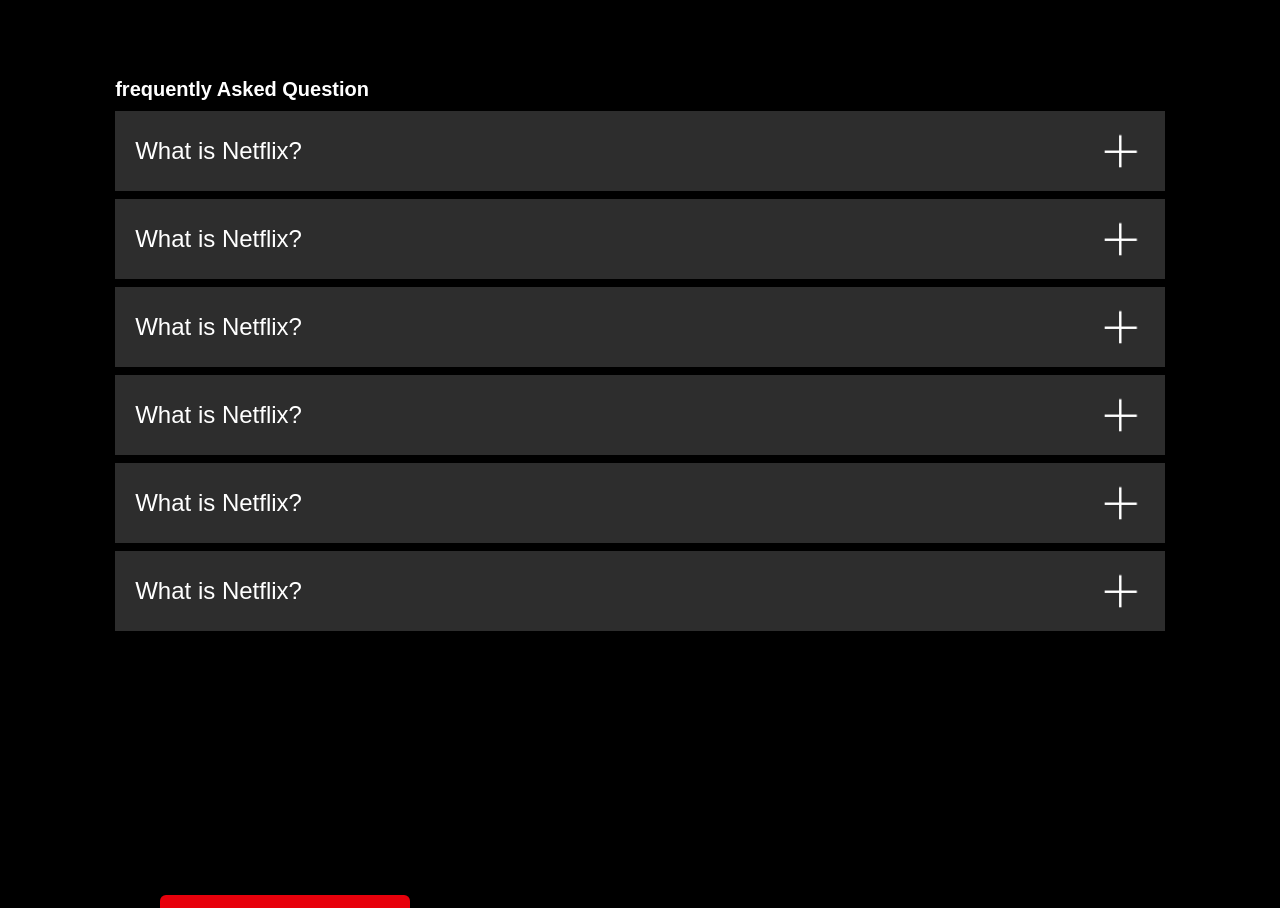
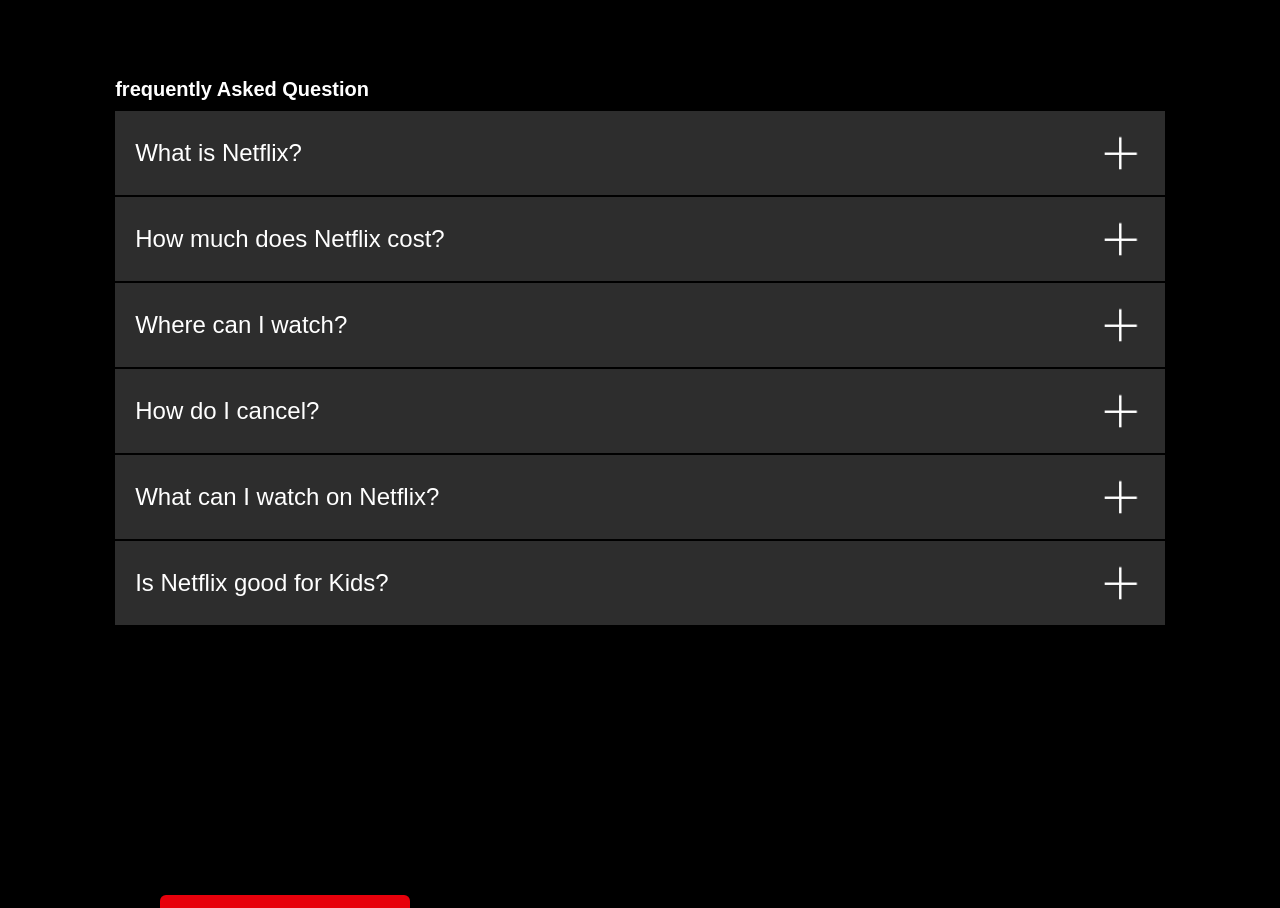
Before and after one commit to hassannadeemansari/netflix, a Next.js app: page / in a window 1280 px wide. Shown: the part 1275-2183 px from the top of the page. Built offline with nearby package versions, Linux system fonts and the light colour scheme.

Commit message:
Update page and add components

```diff
--- a/src/app/components/accordian.tsx
+++ b/src/app/components/accordian.tsx
@@ -1,40 +1,44 @@
 'use client'
+
 import { useState } from "react"
+import { Faqs } from "./question"
 
-export default function Accordion(){
+export default function Accordion() {
+  const [openIndex, setOpenIndex] = useState<number | null>(null)
 
-     const [isopenacordion , setopenaccor] = useState(false)
-
-     function toggle(){
-          setopenaccor(!isopenacordion)
+  function toggle(index: number) {
+    setOpenIndex(openIndex === index ? null : index)
   }
 
   return (
     <div className="flex flex-col gap-0.5">
+      {Faqs.map((i, e) => (
+        <div key={e}>
+          <div
+            onClick={() => toggle(e)}
+            className="h-21 w-full bg-[#2D2D2D] hover:bg-[#414141] transition-all duration-300 cursor-pointer text-white text-2xl flex justify-between items-center p-5"
+          >
+            <span>{i.question}</span>
+            {openIndex === e ? (
+              <img
+                src="/cross.png"
+                alt="close"
+                className="h-14 w-auto filter brightness-0 invert"
+              />
+            ) : (
+              <img
+                src="/Add.png"
+                alt="open"
+                className="h-12 w-auto filter brightness-0 invert"
+              />
+            )}
+          </div>
 
-
-                  <p onClick={toggle} className="h-20 w-full bg-[#2D2D2D] hover:bg-[#414141] transition-all duration-300 cursor-pointer text-white text-2xl  flex justify-between items-center p-5">
-                       <span>What is Netflix?</span>
-
-                      {isopenacordion ? (
-                       <img src="/cross.png" alt="add" className="h-14 w-auto filter brightness-0 invert" />
-
-                      ):(
-
-                       <img src="/Add.png" alt="add" className="h-12 w-auto filter brightness-0 invert" />
-
+          {openIndex === e && (
+            <p className="text-white text-2xl p-7 bg-[#2D2D2D]">{i.answere}</p>
           )}
-
-                  </p>
-               {isopenacordion && (
-                  <p className="text-white text-2xl p-7 bg-[#2D2D2D]">
-                     Netflix is a streaming service that offers a wide variety of award-winning TV shows, movies, anime, documentaries, and more on thousands of internet-connected devices.<br/>
-                       <br/>
-                       You can watch as much as you want, whenever you want without a single commercial – all for one low monthly price. There's always something new to discover and new TV shows and movies are added every week!
-                  </p>
-               )}
-
-
+        </div>
+      ))}
     </div>
   )
 }
--- a/src/app/components/question.tsx
+++ b/src/app/components/question.tsx
@@ -1,20 +1,31 @@
-const Faqs = [{
+export const Faqs = [{
     question : "What is Netflix?",
-    answere : ""
+    answere : "Netflix is a streaming service that offers a wide variety of award-winning TV shows, movies, anime, documentaries, and more on thousands of internet-connected devices. You can watch as much as you want, whenever you want without a single commercial – all for one low monthly price. There's always something new to discover and new TV shows and movies are added every week!",
+    isopenacordion : true
 },
 {
     question: "How much does Netflix cost?",
-    answere : "Watch Netflix on your smartphone, tablet, Smart TV, laptop, or streaming device, all for one fixed monthly fee. Plans range from Rs 250 to Rs 1,100 a month. No extra costs, no contracts."
+    answere : "Watch Netflix on your smartphone, tablet, Smart TV, laptop, or streaming device, all for one fixed monthly fee. Plans range from Rs 250 to Rs 1,100 a month. No extra costs, no contracts.",
+    isopenacordion : true
 },
 {
-    question : "Where can i watch?",
-    answere : "Watch anywhere, anytime. Sign in with your Netflix account to watch instantly on the web at netflix.com from your personal computer or on any internet-connected device that offers the Netflix app, including smart TVs, smartphones, tablets, streaming media players and game consoles.You can also download your favorite shows with the iOS or Android app. Use downloads to watch while you're on the go and without an internet connection. Take Netflix with you anywhere."
+    question : "Where can I watch?",
+    answere : "Watch anywhere, anytime. Sign in with your Netflix account to watch instantly on the web at netflix.com from your personal computer or on any internet-connected device that offers the Netflix app, including smart TVs, smartphones, tablets, streaming media players and game consoles.You can also download your favorite shows with the iOS or Android app. Use downloads to watch while you're on the go and without an internet connection. Take Netflix with you anywhere.",
+    isOpenAccordion: true
 },
 {
-    question : "How do i cancel?",
-    answere : "Netflix is flexible. There are no pesky contracts and no commitments. You can easily cancel your account online in two clicks. There are no cancellation fees – start or stop your account anytime."
+    question : "How do I cancel?",
+    answere : "Netflix is flexible. There are no pesky contracts and no commitments. You can easily cancel your account online in two clicks. There are no cancellation fees – start or stop your account anytime.",
+    isopenacordion : true
 },
 {
-    question : ""
+    question : "What can I watch on Netflix?",
+    answere : "Netflix has an extensive library of feature films, documentaries, TV shows, anime, award-winning Netflix originals, and more. Watch as much as you want, anytime you want.",
+    isopenacordion : true
+},
+{
+    question : "Is Netflix good for Kids?",
+    answere : "The Netflix Kids experience is included in your membership to give parents control while kids enjoy family-friendly TV shows and movies in their own space.Kids profiles come with PIN-protected parental controls that let you restrict the maturity rating of content kids can watch and block specific titles you don’t want kids to see.",
+    isopenacordion : true
 }
 ]
--- a/src/app/page.tsx
+++ b/src/app/page.tsx
@@ -130,11 +130,6 @@
              <div className="w-[82%] min-h-screen flex flex-col gap-2 ">
                   <span className="font-bold text-xl text-white">frequently Asked Question</span>
                       <Accordion />
-                      <Accordion />
-                      <Accordion />
-                      <Accordion />
-                      <Accordion />
-                      <Accordion />
 
              </div>
 
```
Lines whose indentation alone changed are shown as unchanged.
